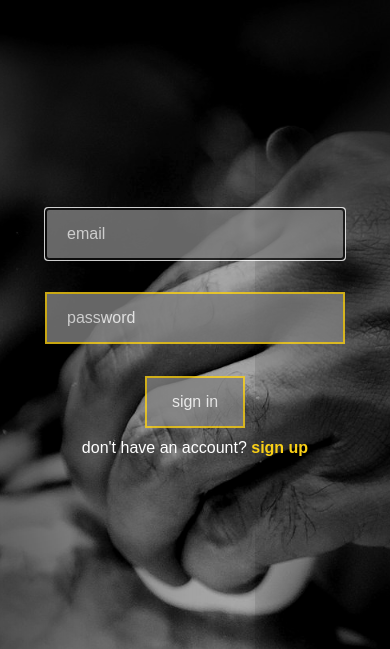
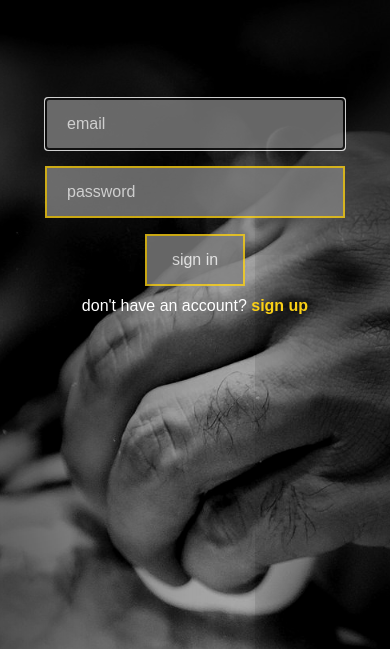
Before and after one commit to harrisonBarnett/wl_, a Flask app: page /sign-in in a window 390 px wide. Shown: the top 649 px of the page. Run offline with Flask 2, Linux system fonts and the light colour scheme; some libraries are stand-ins or nearby versions.

Commit message:
sign-in page responsive sizing/element positioning

```diff
--- a/website/static/css/auth.css
+++ b/website/static/css/auth.css
@@ -15,7 +15,7 @@ input {
     color: white;
     width: 300px;
     padding: 12px 20px;
-    margin: 8px 0;
+    margin: auto;
     box-sizing: border-box;
     border: 2px solid rgb(250, 208, 22);
     background-color: grey;
@@ -28,16 +28,17 @@ input {
 
 .login-form {
     position: relative;
-    top: 200px;
+    top: 25vw;
     width: 300px; /* set width of a block element */
     margin: 0 auto;  /* accounts for element size to center dynamically */
+    text-align: center;
 }
 
 .submit-button {
     position: relative;
     width: 100px;
     padding: 12px 20px;
-    margin: 8px 100px;
+    margin-bottom: 8px;
     box-sizing: border-box;
     background-color: grey;
     border: 2px solid rgb(250, 208, 22);
```
